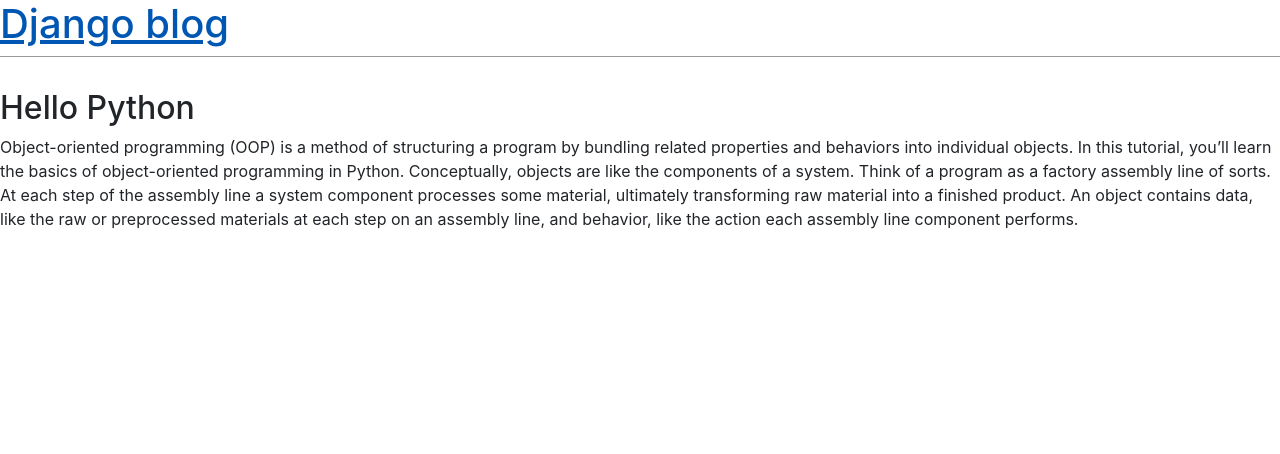
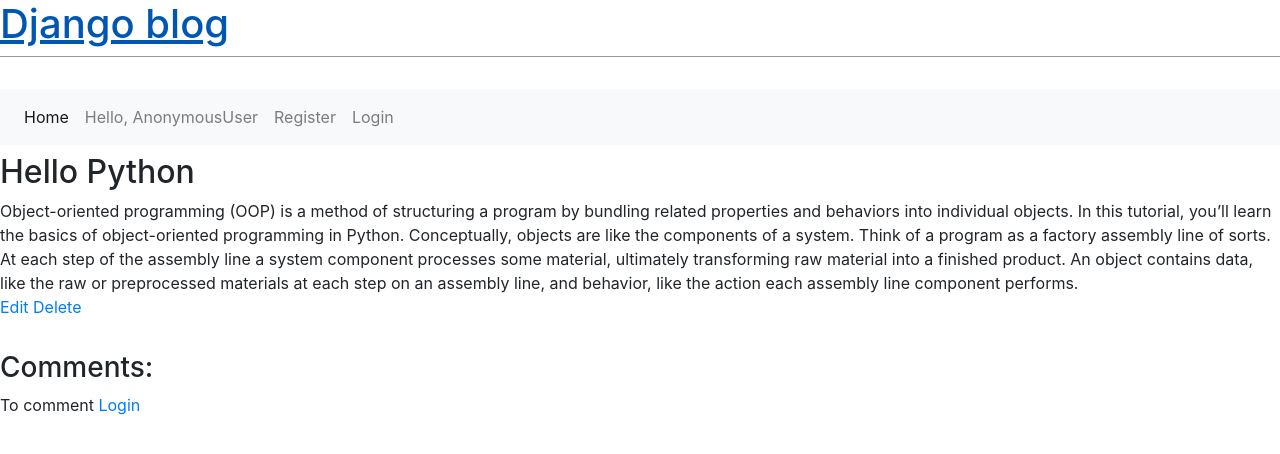
Before and after one commit to temitayopelumi/ZuriTraining, a Django app: page /post/2/ in a window 1280 px wide. Shown: the top 454 px of the page. Run offline with Django 3.2, Linux system fonts and the light colour scheme; data comes from the database, SQL or seed files in the repository; both versions use the stored data as it was after the commit; tables that the repository leaves empty hold one stand-in row (values such as "Sample post"); some libraries are stand-ins or nearby versions.

Commit message:
update and delete

```diff
--- a/Blog/blog/admin.py
+++ b/Blog/blog/admin.py
@@ -1,6 +1,7 @@
 from django.contrib import admin
-from .models import Post, UserProfileInfo
+from .models import Post, UserProfileInfo, Comment
 # Register your models here.
 
 admin.site.register(Post)
 admin.site.register(UserProfileInfo)
+admin.site.register(Comment)
--- a/Blog/blog/forms.py
+++ b/Blog/blog/forms.py
@@ -1,10 +1,11 @@
 from django import forms
 from django.contrib.auth.forms import UserCreationForm
 from django.contrib.auth.models import User
-from .models import UserProfileInfo
+from .models import UserProfileInfo, Comment
 
-class NewUserForm(UserCreationForm):
-    email = forms.EmailField(required=True)
+
+class NewUserForm (UserCreationForm):
+    email = forms.EmailField (required=True)
 
     class Meta:
         model = User
@@ -19,6 +20,12 @@ class NewUserForm(UserCreationForm):
 
 
 class UserProfileInfoForm (forms.ModelForm):
-    class Meta ():
+    class Meta:
         model = UserProfileInfo
         fields = ()
+
+
+class CommentForm (forms.ModelForm):
+    class Meta:
+        model = Comment
+        fields = ('name', 'email', 'body')
--- a/Blog/blog/models.py
+++ b/Blog/blog/models.py
@@ -1,6 +1,6 @@
 from django.db import models
 from django.contrib.auth.models import User
-
+from django.urls import reverse
 
 # Create your models here.
 class Post (models.Model):
@@ -11,9 +11,26 @@ class Post (models.Model):
     def __str__(self):
         return self.title
 
+    def get_absolute_url(self):
+        return reverse('post_detail', args=[str(self.id)])
+
 
 class UserProfileInfo (models.Model):
     user = models.OneToOneField (User, on_delete=models.CASCADE)
 
     def __str__(self):
         return self.user.username
+
+class Comment(models.Model):
+    post = models.ForeignKey(Post,on_delete=models.CASCADE,related_name='comments')
+    name = models.CharField(max_length=80)
+    email = models.EmailField()
+    body = models.TextField()
+    created_on = models.DateTimeField(auto_now_add=True)
+    # active = models.BooleanField(default=False)
+
+    class Meta:
+        ordering = ['created_on']
+
+    def __str__(self):
+        return 'Comment {} by {}'.format(self.body, self.name)
--- a/Blog/blog/tests.py
+++ b/Blog/blog/tests.py
@@ -1,7 +1,7 @@
 from django.contrib.auth import get_user_model
 from django.test import TestCase
 from django.urls import reverse
-import models
+from blog.models import Post
 
 
 class BlogTests (TestCase):
@@ -11,14 +11,14 @@ class BlogTests (TestCase):
             email='test@gmail.com',
             password='secret'
         )
-        self.post = models.Post.objects.create (
+        self.post = Post.objects.create (
             title='A good title',
             body='Nice body',
             author=self.user
         )
 
     def test_string_representation (self):
-        post = models.Post (title='A simple title')
+        post = Post (title='A simple title')
         self.assertEqual (str (post), post.title)
 
     def test_post_content (self):
--- a/Blog/blog/urls.py
+++ b/Blog/blog/urls.py
@@ -1,21 +1,26 @@
 from django.urls import path
-from .views import BlogListView, BlogDetailView, RegisterView, LoginView, LogoutView
+from .views import BlogListView, BlogCreateView, BlogDetailView, BlogDeleteView, RegisterView, LoginView, LogoutView, \
+    BlogUpdateView
 from django.contrib.auth import views as auth_views
 
 urlpatterns = [
     path ('', BlogListView.as_view (), name='home'),
-    path ('post/<int:pk>/', BlogDetailView.as_view (), name='post_detail'),
+    path ('post/<int:pk>/', BlogDetailView, name='post_detail'),
+    path ('post/new/', BlogCreateView.as_view (), name='post_new'),
     path ('register/', RegisterView, name='register'),
     path ('login/', LoginView, name="login"),
     path ('logout/', LogoutView, name="logout"),
+    path ('post/<int:pk>/edit', BlogUpdateView.as_view (), name='post_edit'),
+    path ('post/<int:pk>/delete', BlogDeleteView.as_view (), name='post_delete'),
 
-    path('reset_password/', auth_views.PasswordResetView.as_view(template_name="password_reset.html"),  name="reset_password"),
-
-    path('reset_password_sent/', auth_views.PasswordResetDoneView.as_view(template_name="password_reset_sent.html"),
-         name="password_reset_done"),
-
-    path('reset/<uidb64>/<token>/', auth_views.PasswordResetConfirmView.as_view(template_name="password_reset_form.html"), name="password_reset_confirm"),
-
-    path('reset_password_complete/', auth_views.PasswordResetCompleteView.as_view(template_name="password_reset_done.html"),
-         name="password_reset_complete"),
+    path ('reset_password/', auth_views.PasswordResetView.as_view (template_name="password_reset.html"),
+          name="reset_password"),
+    path ('reset_password_sent/', auth_views.PasswordResetDoneView.as_view (template_name="password_reset_sent.html"),
+          name="password_reset_done"),
+    path ('reset/<uidb64>/<token>/',
+          auth_views.PasswordResetConfirmView.as_view (template_name="password_reset_form.html"),
+          name="password_reset_confirm"),
+    path ('reset_password_complete/', auth_views.PasswordResetCompleteView.as_view (template_name="password_reset_done"
+                                                                                                  ".html"),
+          name="password_reset_complete"),
 ]
--- a/Blog/blog/views.py
+++ b/Blog/blog/views.py
@@ -1,13 +1,13 @@
 # from django.shortcuts import render
-from django.views.generic import FormView, ListView, DetailView
-from .models import Post
-from .forms import NewUserForm
+from django.contrib import messages
+from django.contrib.auth import authenticate, login, logout
+from django.contrib.auth.decorators import login_required
+from django.shortcuts import render, redirect
+from django.urls import reverse_lazy
+from django.views.generic import ListView, DeleteView, CreateView, UpdateView
 
-from django.contrib.auth.decorators import login_required
-from django.contrib.auth import authenticate, login, logout
-from django.http import HttpResponseRedirect, HttpResponse
-from django.shortcuts import render, redirect
-from django.contrib import messages
+from .forms import NewUserForm, CommentForm
+from .models import Post, Comment
 
 
 # Create your views here.
@@ -18,15 +18,39 @@ class BlogListView (ListView):
     template_name = 'home.html'
 
 
-class BlogDetailView (DetailView):
-    model = Post
-    template_name = 'post_detail.html'
+# class BlogDetailView (DetailView):
+#     model = Post
+#     template_name = 'post_detail.html'
+#     comments = Comment
 
 
-def RegisterView(request):
-    form = NewUserForm()
+def BlogDetailView (request, pk):
+    post = Post.objects.get (pk=pk)
+
+    form = CommentForm ()
+    if request.method == 'POST':
+        form = CommentForm (request.POST)
+        if form.is_valid ():
+            comment = Comment (
+                author=form.cleaned_data["name"],
+                body=form.cleaned_data["body"],
+                post=post
+            )
+            comment.save ()
+
+    comments = Comment.objects.filter (post=post)
+    context = {
+        "post": post,
+        "comments": comments,
+        "form": form,
+    }
+    return render (request, "post_detail.html", context)
+
+
+def RegisterView (request):
+    form = NewUserForm ()
     if request.method == "POST":
-        form = NewUserForm(request.POST)
+        form = NewUserForm (request.POST)
         if form.is_valid ():
             user = form.save ()
             messages.success (request, "Registration successful.")
@@ -36,22 +60,42 @@ def RegisterView(request):
     return render (request, "register.html", context={"form": form})
 
 
-def LoginView(request):
+class BlogCreateView (CreateView):
+    model = Post
+    template_name = 'post_new.html'
+    fields = ['title', 'author', 'body']
+    success_url = reverse_lazy('home')
+
+
+def LoginView (request):
     if request.method == 'POST':
-        username = request.POST.get('username')
-        password = request.POST.get('password')
-        user = authenticate(request, username=username, password=password)
+        username = request.POST.get ('username')
+        password = request.POST.get ('password')
+        user = authenticate (request, username=username, password=password)
 
         if user is not None:
-            login(request, user)
-            return redirect('home')
+            login (request, user)
+            return redirect ('home')
         else:
-            messages.info(request, 'Username or Password  is incorrect')
+            messages.info (request, 'Username or Password  is incorrect')
     context = {}
     return render (request, "login.html", context)
 
 
 @login_required
-def LogoutView(request):
+def LogoutView (request):
     logout (request)
-    return redirect('login')
+    return redirect ('login')
+
+
+class BlogUpdateView (UpdateView):
+    model = Post
+    template_name = 'post_new.html'
+    fields = ['title', 'body']
+    success_url= reverse_lazy('home')
+
+
+class BlogDeleteView (DeleteView):
+    model = Post
+    template_name = 'post_delete.html'
+    success_url = reverse_lazy ('home')
--- a/Blog/templates/base.html
+++ b/Blog/templates/base.html
@@ -15,6 +15,7 @@
 <header>
 <h1><a href="{% url 'home' %}">Django blog</a></h1>
 </header>
+    {% include 'navbar.html' %}
     {% block content %}
     {% endblock %}
 
--- /dev/null
+++ b/Blog/templates/navbar.html
@@ -0,0 +1,21 @@
+{% load static  %}
+<nav class="navbar navbar-expand-lg navbar-light bg-light">
+  <button class="navbar-toggler" type="button" data-toggle="collapse" data-target="#navbarNavAltMarkup" aria-controls="navbarNavAltMarkup" aria-expanded="false" aria-label="Toggle navigation">
+    <span class="navbar-toggler-icon"></span>
+  </button>
+  <div class="collapse navbar-collapse" id="navbarNavAltMarkup">
+    <div class="navbar-nav">
+      <a class="nav-item nav-link active" href="{% url 'home' %}">Home <span class="sr-only">(current)</span></a>
+      <a class='nav-item nav-link hell0-msg'>Hello, {{request.user}}</a>
+      {% if request.user.is_authenticated %}
+
+      <a class="nav-item nav-link" href="{% url 'post_new' %}">New Post</a>
+      <span class=" nav-item nav-link nav-right" ><a  href="{% url 'logout' %}">Logout </a></span>
+
+      {% else %}
+      <a class="nav-item nav-link nav-right" href="{% url 'register' %}">Register</a>
+      <a class="nav-item nav-link nav-right" href="{% url 'login' %}">Login</a>
+      {% endif %}
+    </div>
+  </div>
+</nav>
--- a/Blog/templates/post_detail.html
+++ b/Blog/templates/post_detail.html
@@ -1,8 +1,46 @@
 {% extends 'base.html' %}
+
+{% load static %}
 
 {% block content %}
     <div  class="post-entry">
+            <div class="justify-content-center">
         <h2> {{post.title}}</h2>
         <p> {{post.body }}</p>
+        <a href="{%  url 'post_edit' post.pk %}"> Edit </a>
+        <a href="{%  url 'post_delete' post.pk %}"> Delete </a>
+            </div>
+        </div>
+        <h3>Comments:</h3>
+        {% for comment in comments %}
+        <p>
+          On {{comment.created_on.date }}&nbsp;
+          <b>{{ comment.name }}</b> wrote:
+        </p>
+        <p>{{ comment.body }}</p>
+        <hr>
+        {% endfor %}
     </div>
+    <div class="form-container">
+                {% if request.user.is_authenticated %}
+                    <h4>Leave a comment:</h4>
+                    <form action="/post/{{ post.pk }}/" method="post">
+                        {% csrf_token %}
+                        <div class="form-group">
+                            <p>Name</p>
+                            {{ form.name }}
+                        </div>
+                    <div class="form-group">
+                            <p>Email</p>
+                        {{  form.email}}
+                    </div>
+                    <div class="form-group">
+                            <p>Comment</p>
+                        {{ form.body }}
+                    </div>
+                    <button type="submit" class="btn btn-primary">Submit</button>
+                    </form>
+                {% else %}
+                <p>To comment<a href="{% url 'login'%}"> Login </a></p>
+                {% endif %}
 {% endblock %}
```
Also changed, not shown: Blog/config/settings.py (+6 -10 lines), Blog/templates/post_delete.html (added, +11 -0 lines), Blog/templates/post_edit.html (added, +11 -0 lines), Blog/templates/post_new.html (added, +11 -0 lines), Blog/blog/migrations/0003_comment.py (added), Blog/db.sqlite3.
